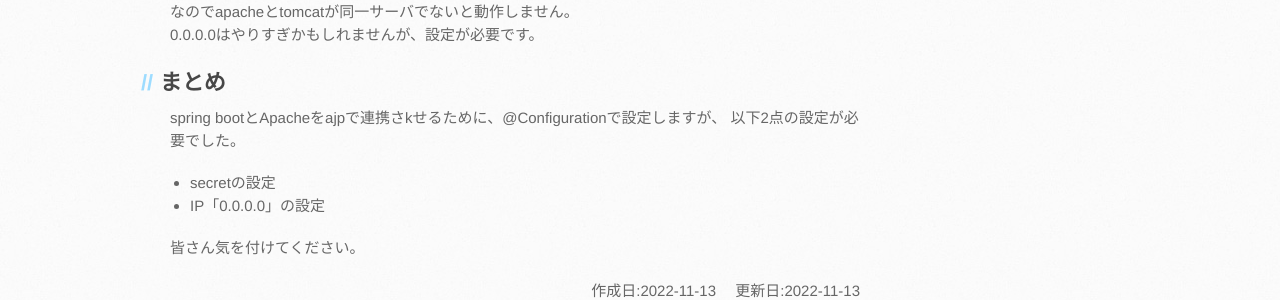
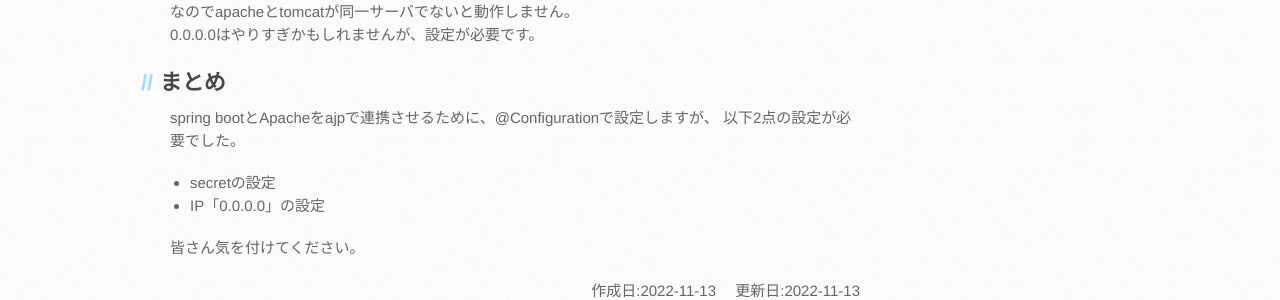
Before and after one commit to mtaketani113/mtaketani113.github.io, a Jekyll site: the page built from it/java/springBootWithApachAJP.md, in a window 1280 px wide and 900 px high, scrolled down 1765 px. Shown: the part 436-736 px from the top of the window. Built offline with Jekyll 4.4.1, drawn with Linux system fonts in a browser that asks for light colours; nearby versions of some CDN libraries; comment, search, counter and statistics services are not loaded; the repository's description, which GitHub fills in, is left out.

Commit message:
誤字修正

```diff
--- a/it/java/springBootWithApachAJP.md
+++ b/it/java/springBootWithApachAJP.md
@@ -102,7 +102,7 @@ ProxyPass / ajp://サーバー名:8009/
 
 ## まとめ
 
-spring bootとApacheをajpで連携さkせるために、@Configurationで設定しますが、
+spring bootとApacheをajpで連携させるために、@Configurationで設定しますが、
 以下2点の設定が必要でした。
 - secretの設定
 - IP「0.0.0.0」の設定
```
